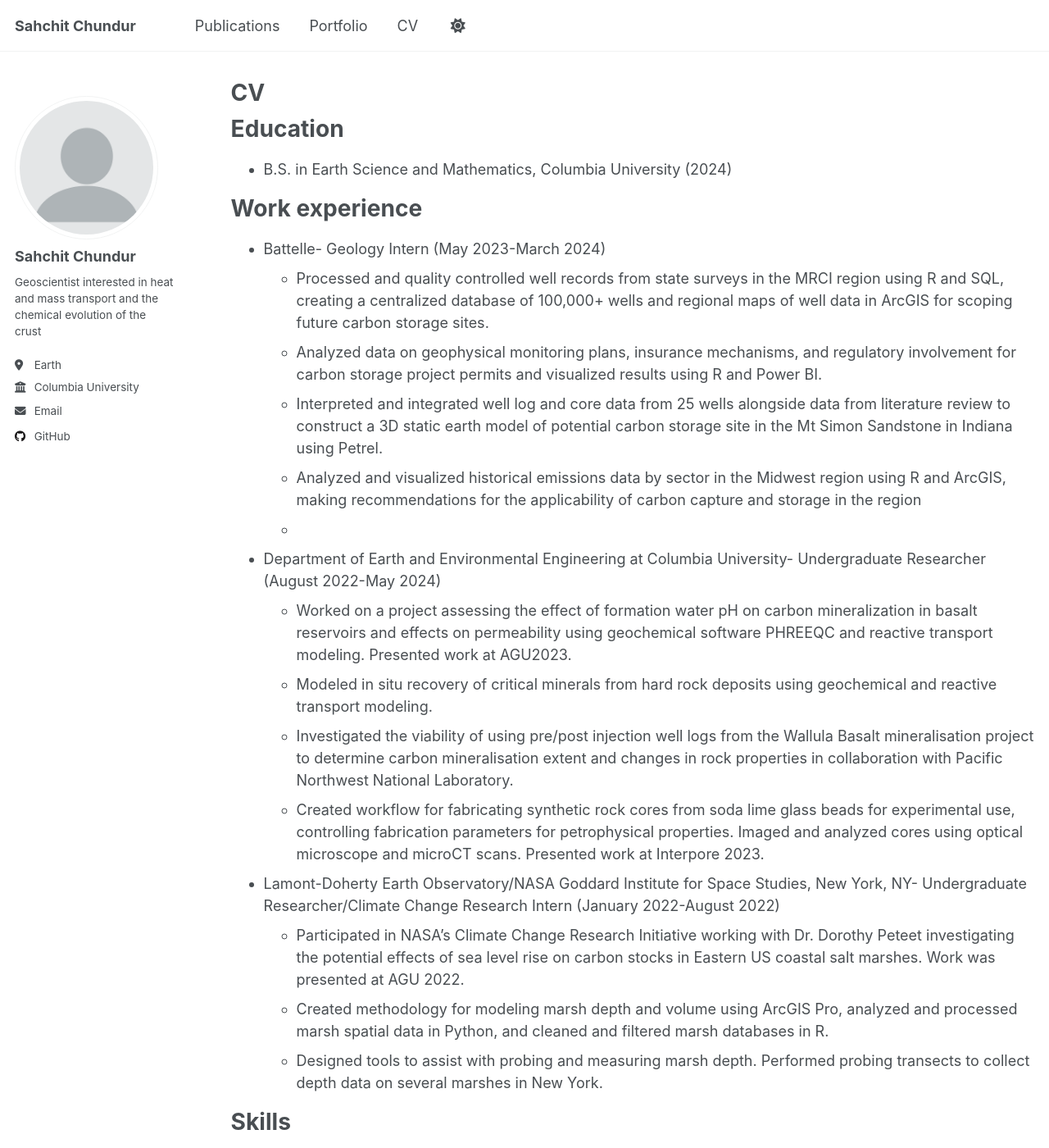
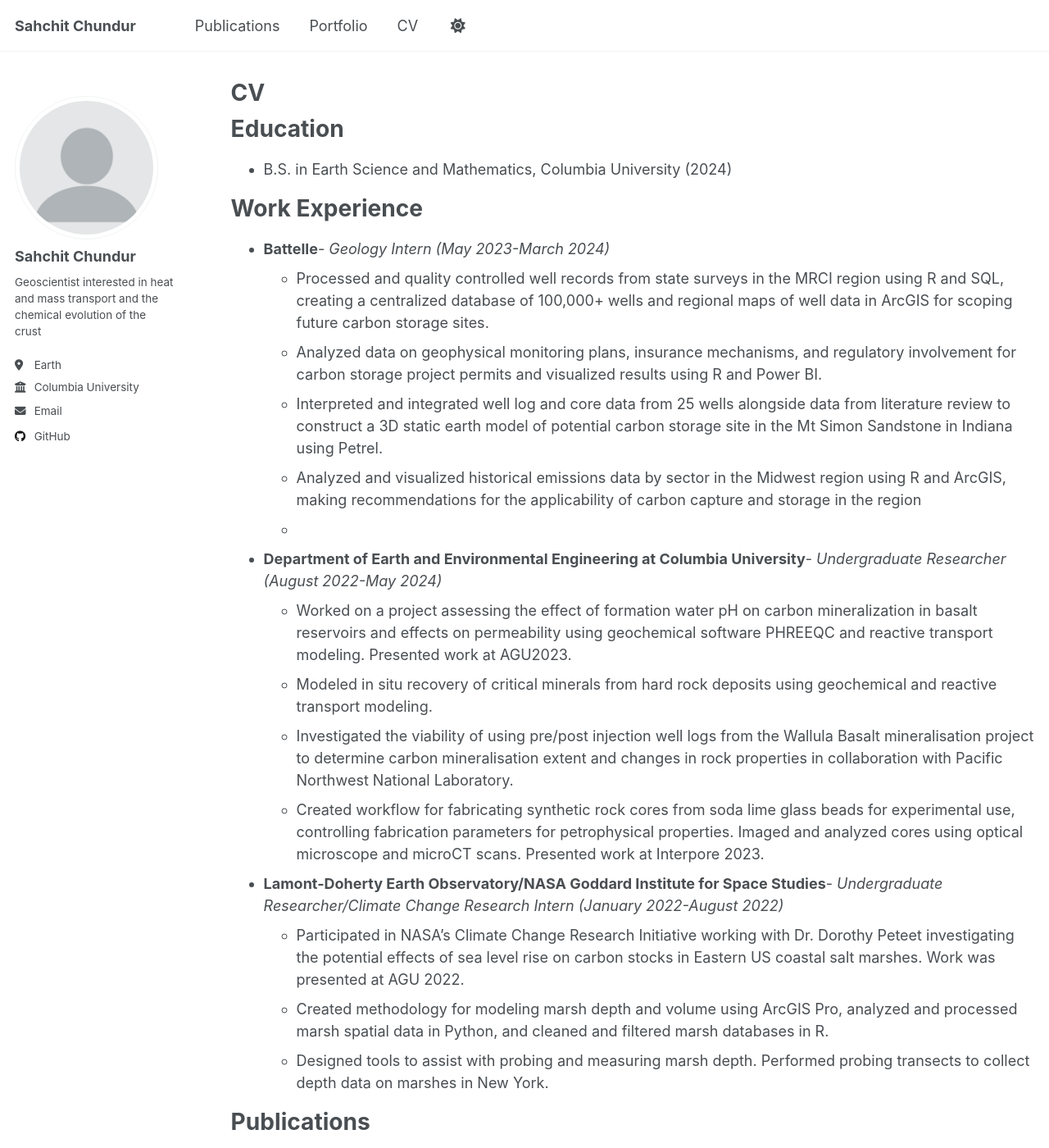
Before and after one commit to sahchit-chundur/sahchit-chundur.github.io, a Jekyll site: the page built from _pages/cv.md, in a window 1280 px wide and 1400 px high. Shown: the whole window at 82% size. Built offline with Jekyll 4.4.1, drawn with Linux system fonts in a browser that asks for light colours.

Commit message:
Update cv.md

```diff
--- a/_pages/cv.md
+++ b/_pages/cv.md
@@ -13,27 +13,24 @@ Education
 ======
 * B.S. in Earth Science and Mathematics, Columbia University (2024)
 
-Work experience
+Work Experience
 ======
-* Battelle- Geology Intern (May 2023-March 2024)
+* **Battelle**- *Geology Intern (May 2023-March 2024)*
   * Processed and quality controlled well records from state surveys in the MRCI region using R and SQL, creating a centralized database of 100,000+ wells and regional maps of well data in ArcGIS for scoping future carbon storage sites.
   * Analyzed data on geophysical monitoring plans, insurance mechanisms, and regulatory involvement for carbon storage project permits and visualized results using R and Power BI.
   * Interpreted and integrated well log and core data from 25 wells alongside data from literature review to construct a 3D static earth model of potential carbon storage site in the Mt Simon Sandstone in Indiana using Petrel.
   * Analyzed and visualized historical emissions data by sector in the Midwest region using R and ArcGIS, making recommendations for the applicability of carbon capture and storage in the region
   *
-* Department of Earth and Environmental Engineering at Columbia University- Undergraduate Researcher (August 2022-May 2024)
+* **Department of Earth and Environmental Engineering at Columbia University**- *Undergraduate Researcher (August 2022-May 2024)*
   * Worked on a project assessing the effect of formation water pH on carbon mineralization in basalt reservoirs and effects on permeability using geochemical software PHREEQC and reactive transport modeling. Presented work at AGU2023.
   * Modeled in situ recovery of critical minerals from hard rock deposits using geochemical and reactive transport modeling.
   * Investigated the viability of using pre/post injection well logs from the Wallula Basalt mineralisation project to determine carbon mineralisation extent and changes in rock properties in collaboration with Pacific Northwest National Laboratory.
   * Created workflow for fabricating synthetic rock cores from soda lime glass beads for experimental use, controlling fabrication parameters for petrophysical properties. Imaged and analyzed cores using optical microscope and microCT scans. Presented work at Interpore 2023.
 
-* Lamont-Doherty Earth Observatory/NASA Goddard Institute for Space Studies, New York, NY- Undergraduate Researcher/Climate Change Research Intern (January 2022-August 2022)
+* **Lamont-Doherty Earth Observatory/NASA Goddard Institute for Space Studies**- *Undergraduate Researcher/Climate Change Research Intern (January 2022-August 2022)*
   * Participated in NASA’s Climate Change Research Initiative working with Dr. Dorothy Peteet investigating the potential effects of sea level rise on carbon stocks in Eastern US coastal salt marshes. Work was presented at AGU 2022.
   * Created methodology for modeling marsh depth and volume using ArcGIS Pro, analyzed and processed marsh spatial data in Python, and cleaned and filtered marsh databases in R.
-  * Designed tools to assist with probing and measuring marsh depth. Performed probing transects to collect depth data on several marshes in New York.
-
-Skills
-======
+  * Designed tools to assist with probing and measuring marsh depth. Performed probing transects to collect depth data on marshes in New York.
 
 Publications
 ======
```
